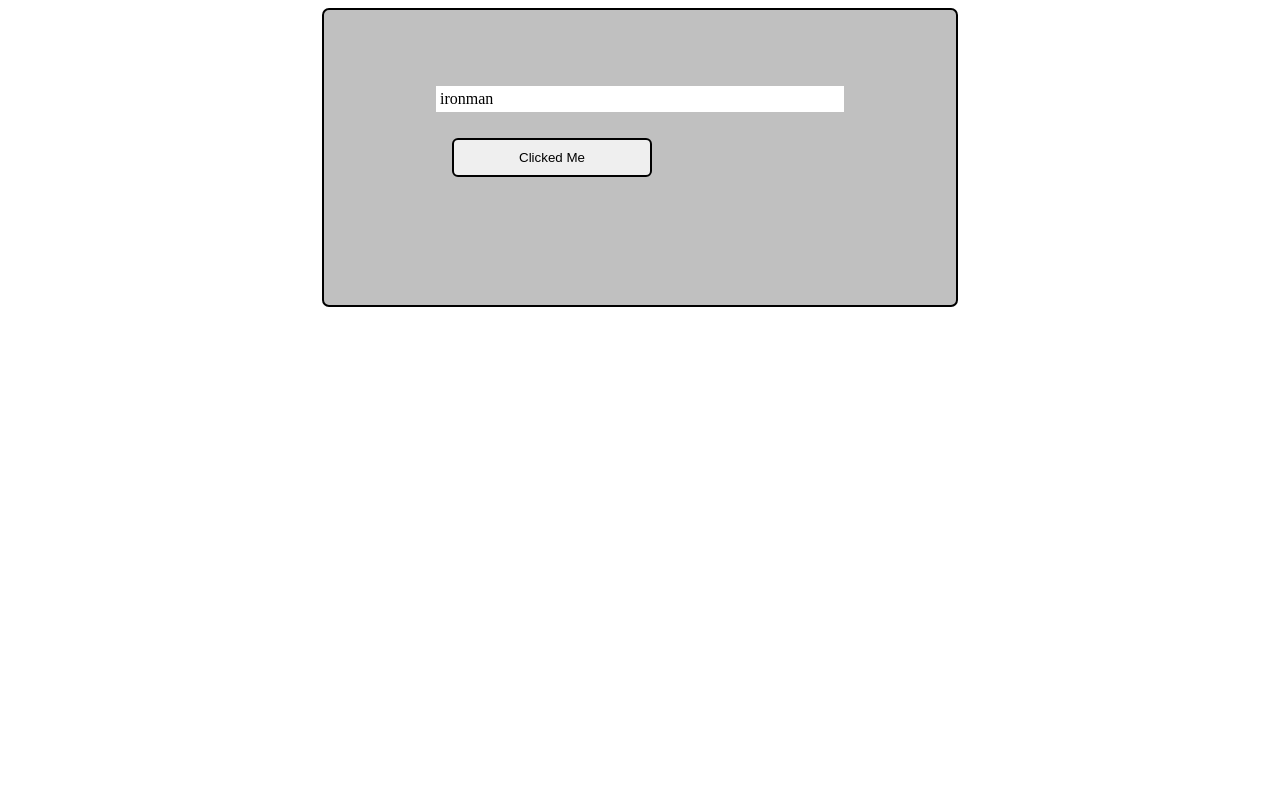
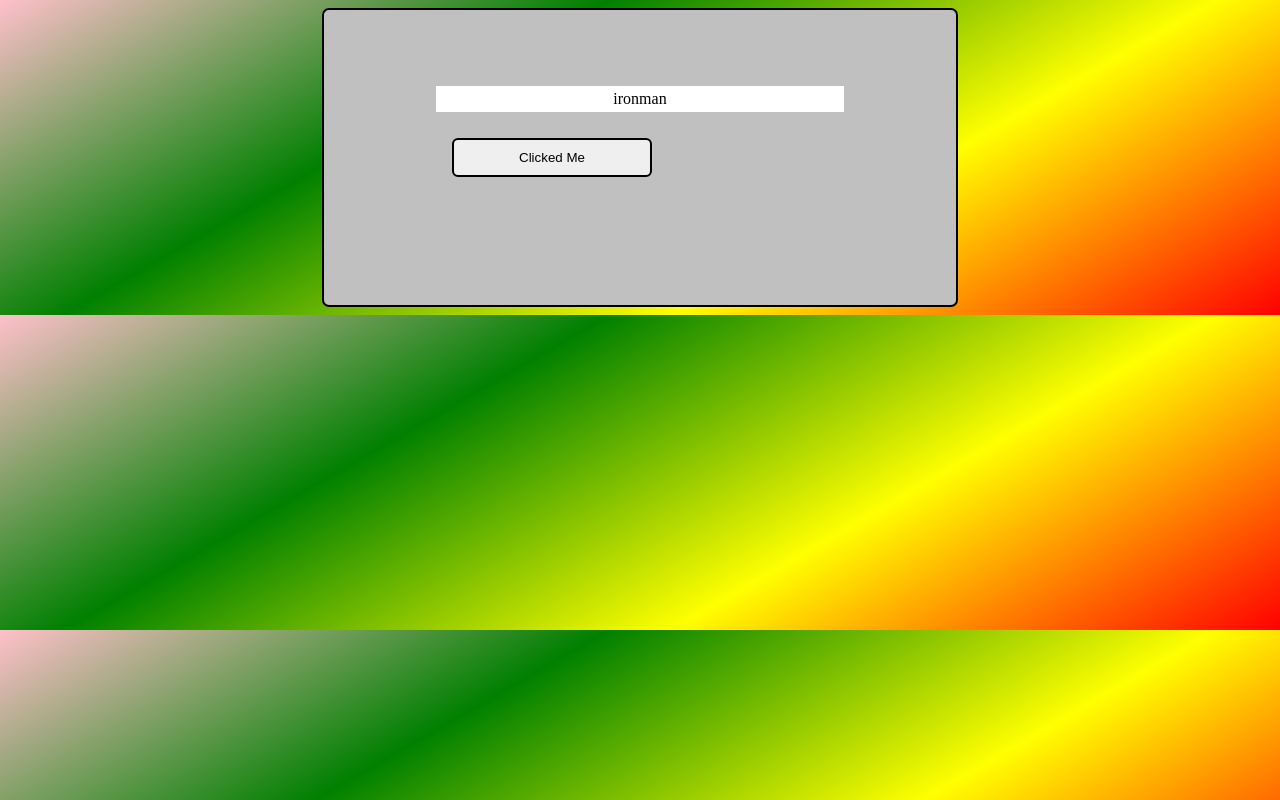
Before and after one commit to muh-younus/changeInnerHtml, a plain HTML site: page index.html in a window 1280 px wide. Both pictures are taken after a click on the button "Clicked Me". Drawn offline with Linux system fonts and the light colour scheme.

Commit message:
add new thing

```diff
--- a/index.html
+++ b/index.html
@@ -7,6 +7,11 @@
     <title>Document</title>
 
     <style>
+
+        body{
+
+            background: linear-gradient(150deg,pink,green,yellow,red);
+        }
 
         .container{
 
@@ -27,6 +32,7 @@
             top:30%;
             left:50%;
             padding:4px;
+            text-align: center;
             color:white;
             opacity:0;
             transform:translate(-50%,-50%);
```
